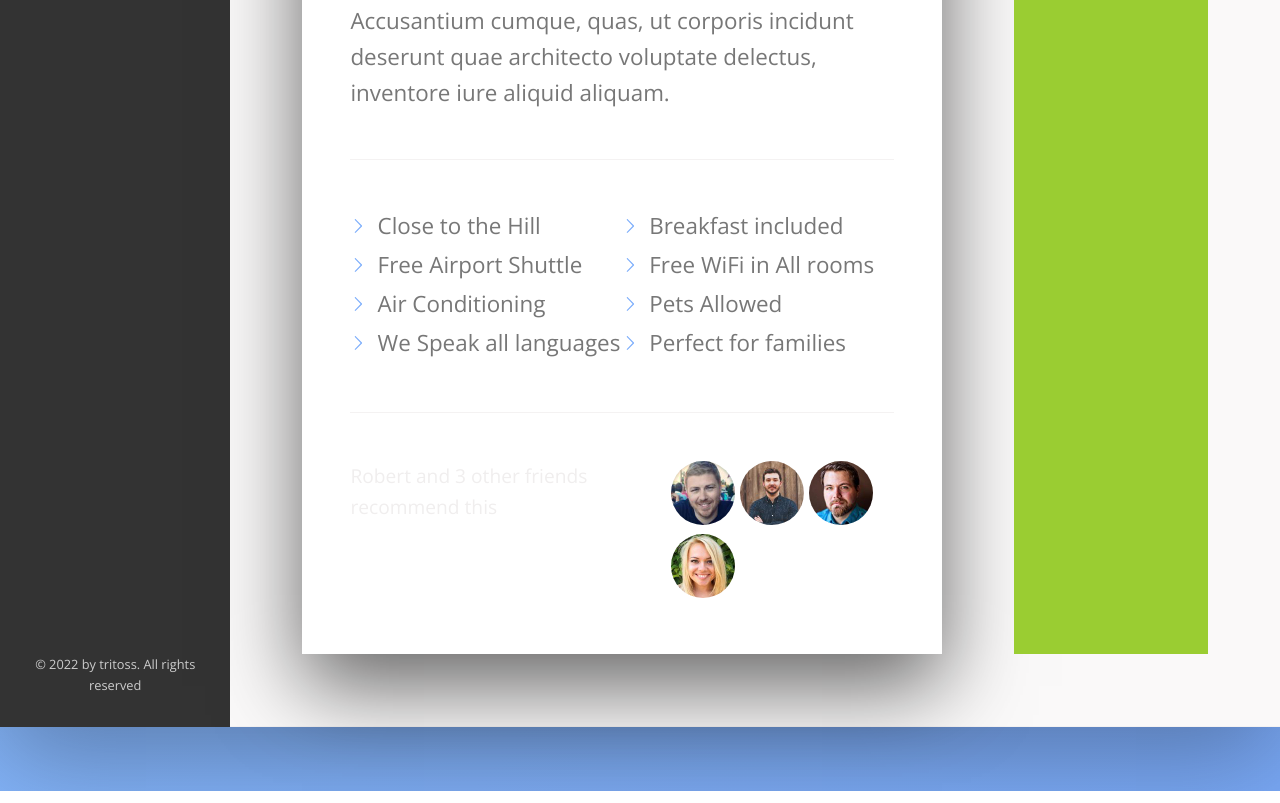
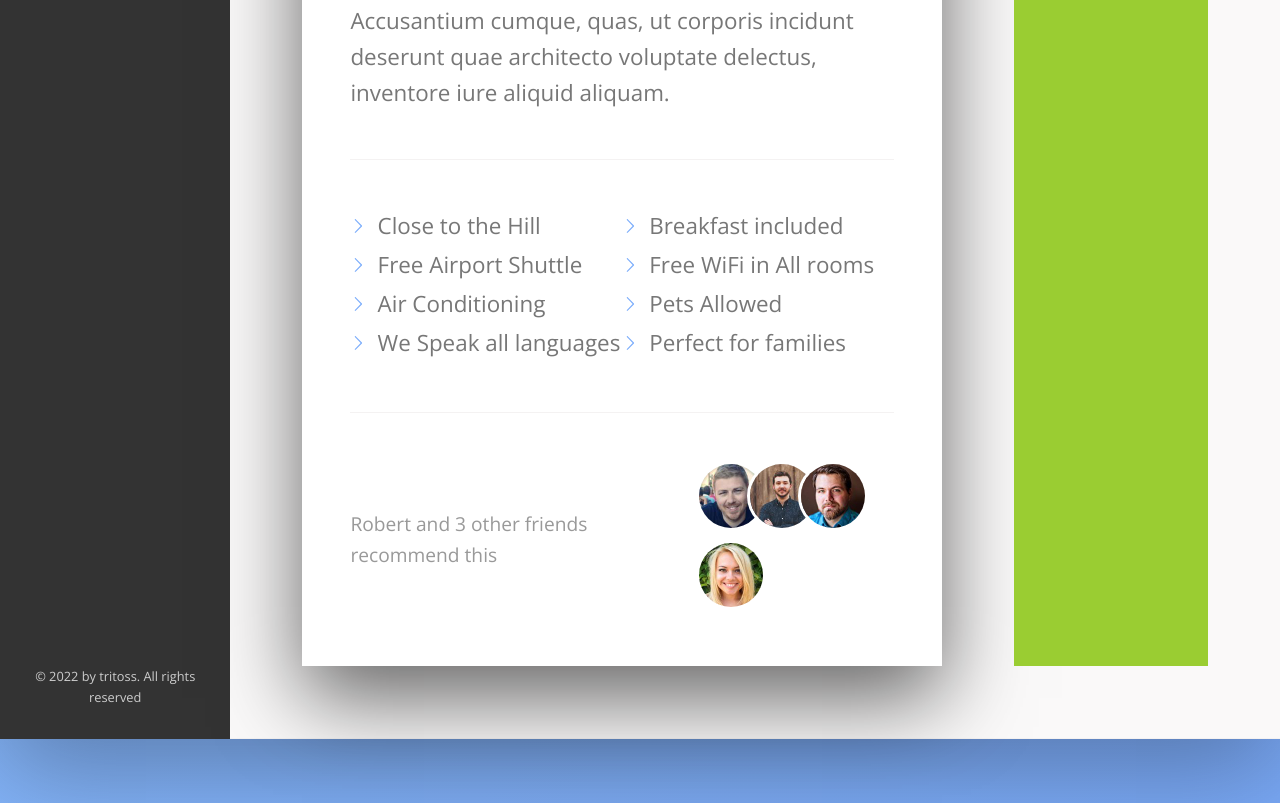
Before and after one commit to PJMantoss/tosstrio, a website: page index.html in a window 1280 px wide. Shown: the part 948-1751 px from the top of the page. Drawn offline with nearby package versions, Linux system fonts and the light colour scheme.

Commit message:
update component sass

```diff
--- a/sass/_components.scss
+++ b/sass/_components.scss
@@ -334,17 +334,24 @@
 // RECOMMEND
 .recommend {
     font-size: 1.2rem;
-    color: var(--color-grey-light-3);
+    color: var(--color-grey-dark-3);
 
     display: flex;
+    align-items: center;
 
-    &____count{}
-
-    &__friends{}
+    &__count{
+        margin-right: auto;
+    }
 
     &__photo{
+        box-sizing: content-box;
         width: 4rem;
         height: 4rem;
         border-radius: 50%;
+        border: 3px solid #fff;
+
+        &:not(:last-child){
+            margin-right: -1.5rem;
+        }
     }
 }
```
Also changed, not shown: css/style.css, 1 other file.
